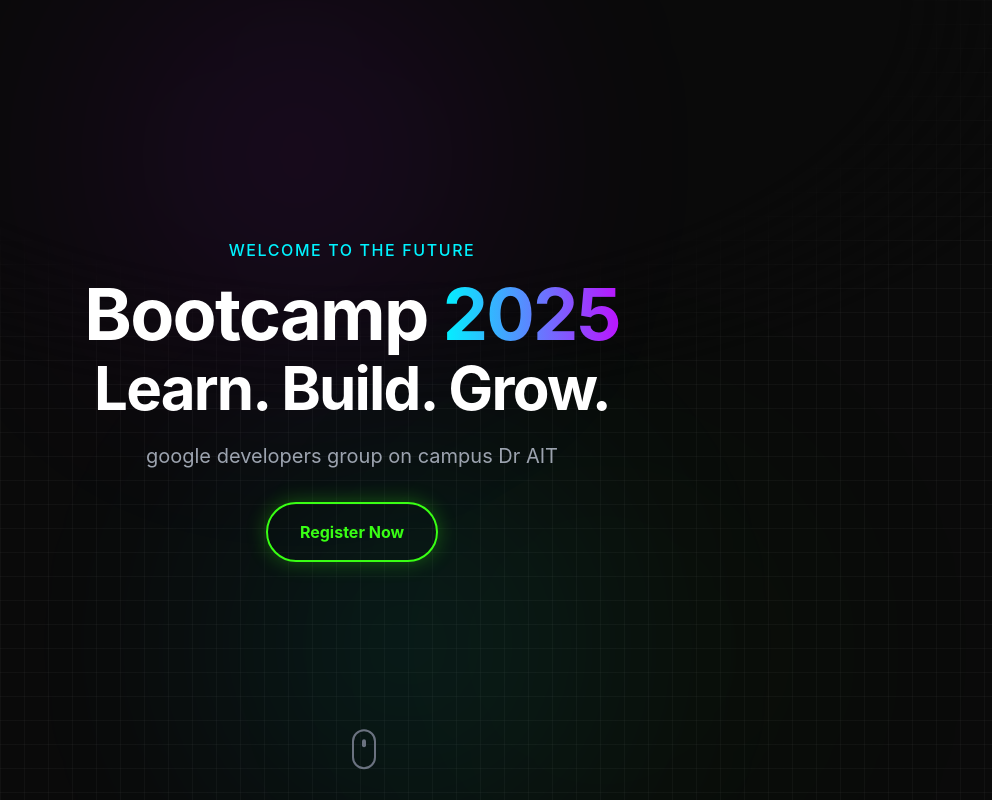
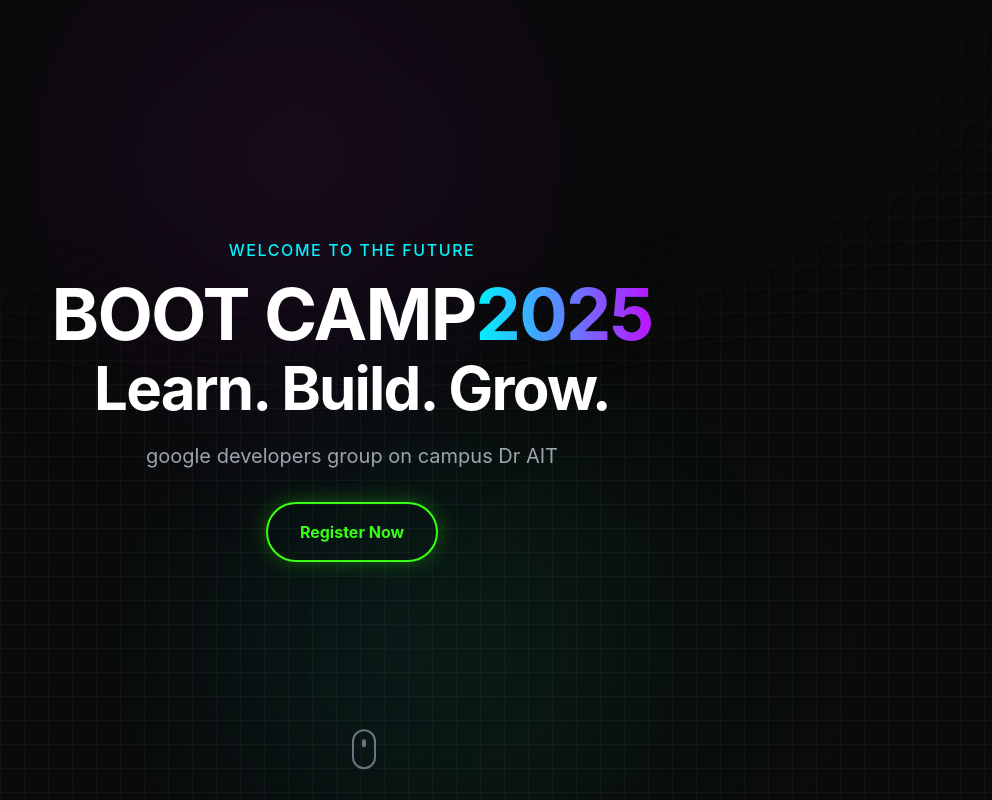
Before and after one commit to MannanShariff/gdg_bootcamp, a React (Vite) app: page / in a window 1280 px wide. Shown: the top 800 px of the page, without its empty margins (288-1280 px from the left). Built offline with nearby package versions, Linux system fonts and the light colour scheme.

Commit message:
updated capital boot camp

```diff
--- a/src/components/Hero.jsx
+++ b/src/components/Hero.jsx
@@ -14,7 +14,8 @@ const Hero = () => {
                         Welcome to the Future
                     </h2>
                     <h1 className="text-5xl md:text-7xl font-bold text-white mb-6 tracking-tight">
-                        Bootcamp <span className="text-transparent bg-clip-text bg-gradient-to-r from-neon-blue to-neon-purple">2025</span>
+                        BOOT CAMP
+                        <span className="text-transparent bg-clip-text bg-gradient-to-r from-neon-blue to-neon-purple">2025</span>
                         <br />
                         <span className="text-4xl md:text-6xl mt-2 block">Learn. Build. Grow.</span>
                     </h1>
```
